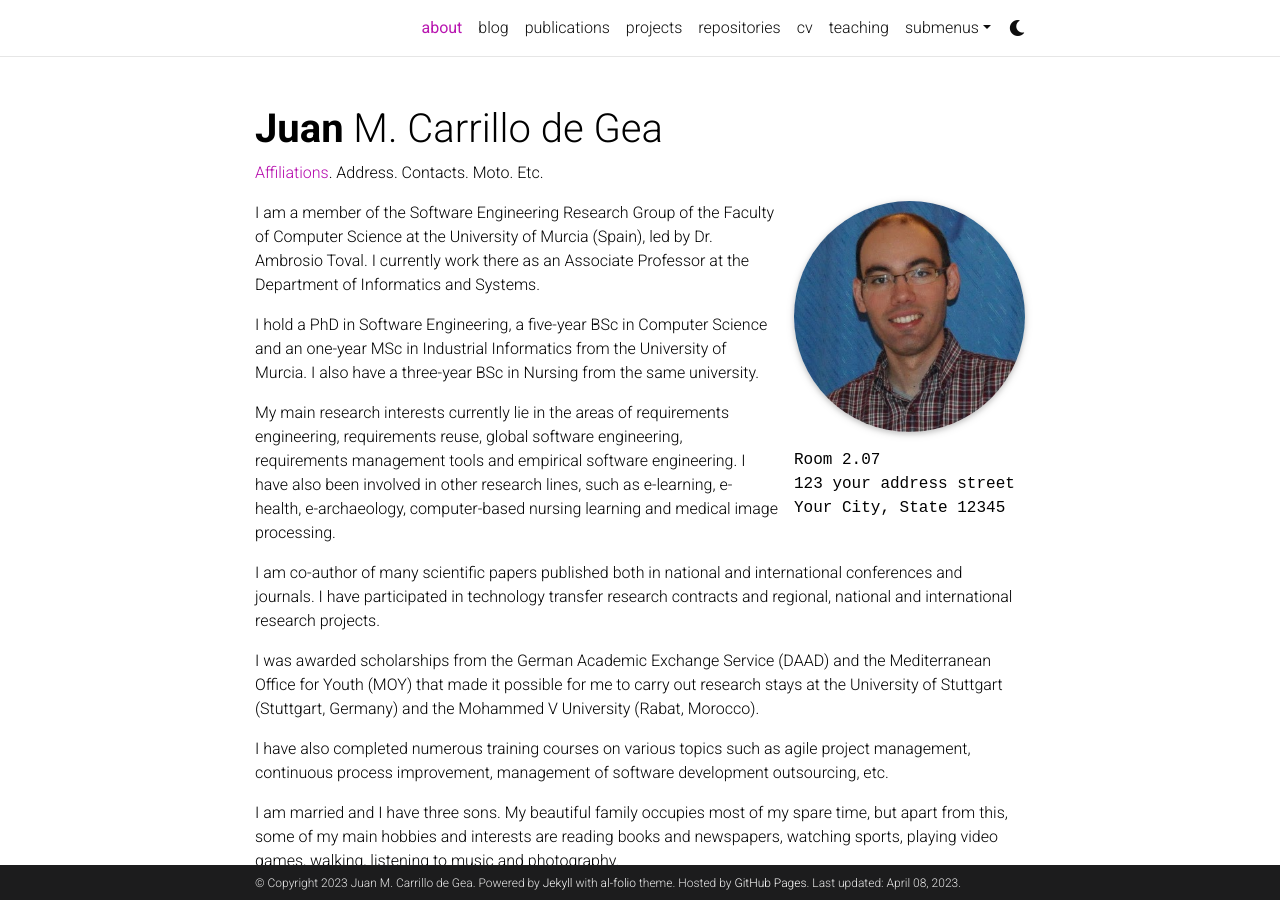
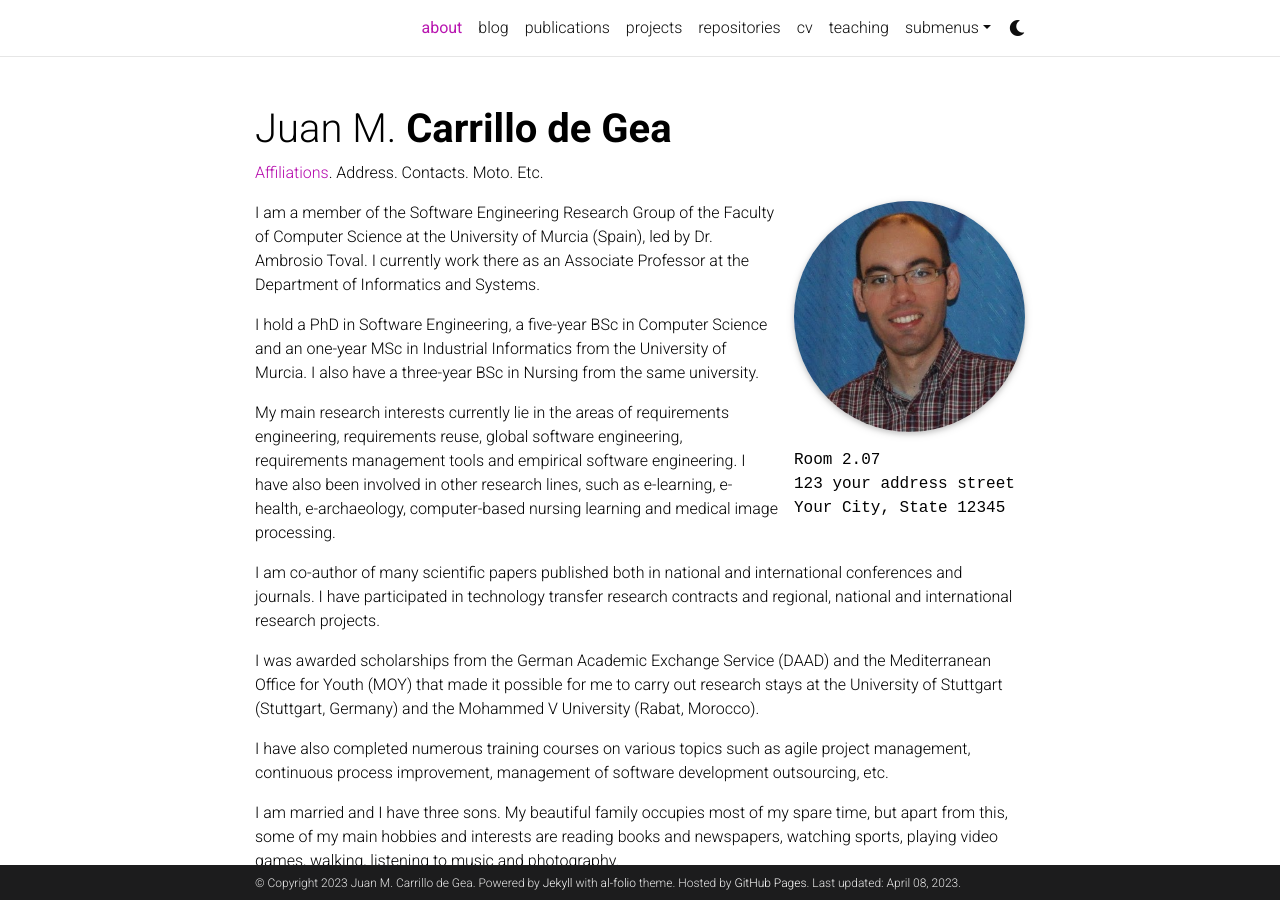
Before and after one commit to jmcdg1/al-folio, a Jekyll site: the page built from _pages/about.md, in a window 1280 px wide and 900 px high. Built offline with Jekyll 4.4.1, drawn with Linux system fonts in a browser that asks for light colours; full-size pictures stand in for the smaller copies a plugin makes; emoji names are drawn with the system emoji font; comment, search, counter and statistics services are not loaded; a style sheet for code colours, icons or effects is not loaded.

Commit message:
Update - about.html

```diff
--- a/_layouts/about.html
+++ b/_layouts/about.html
@@ -6,7 +6,7 @@
       <div class="post">
         <header class="post-header">
           <h1 class="post-title">
-           {% if site.title == "blank" -%}<span class="font-weight-bold">{{ site.first_name }}</span> {{ site.middle_name }} {{ site.last_name }}{%- else -%}{{ site.title }}{%- endif %}
+           {% if site.title == "blank" -%}{{ site.first_name }} {{ site.middle_name }} <span class="font-weight-bold">{{ site.last_name }}</span>{%- else -%}{{ site.title }}{%- endif %}
           </h1>
           <p class="desc">{{ page.subtitle }}</p>
         </header>
```
